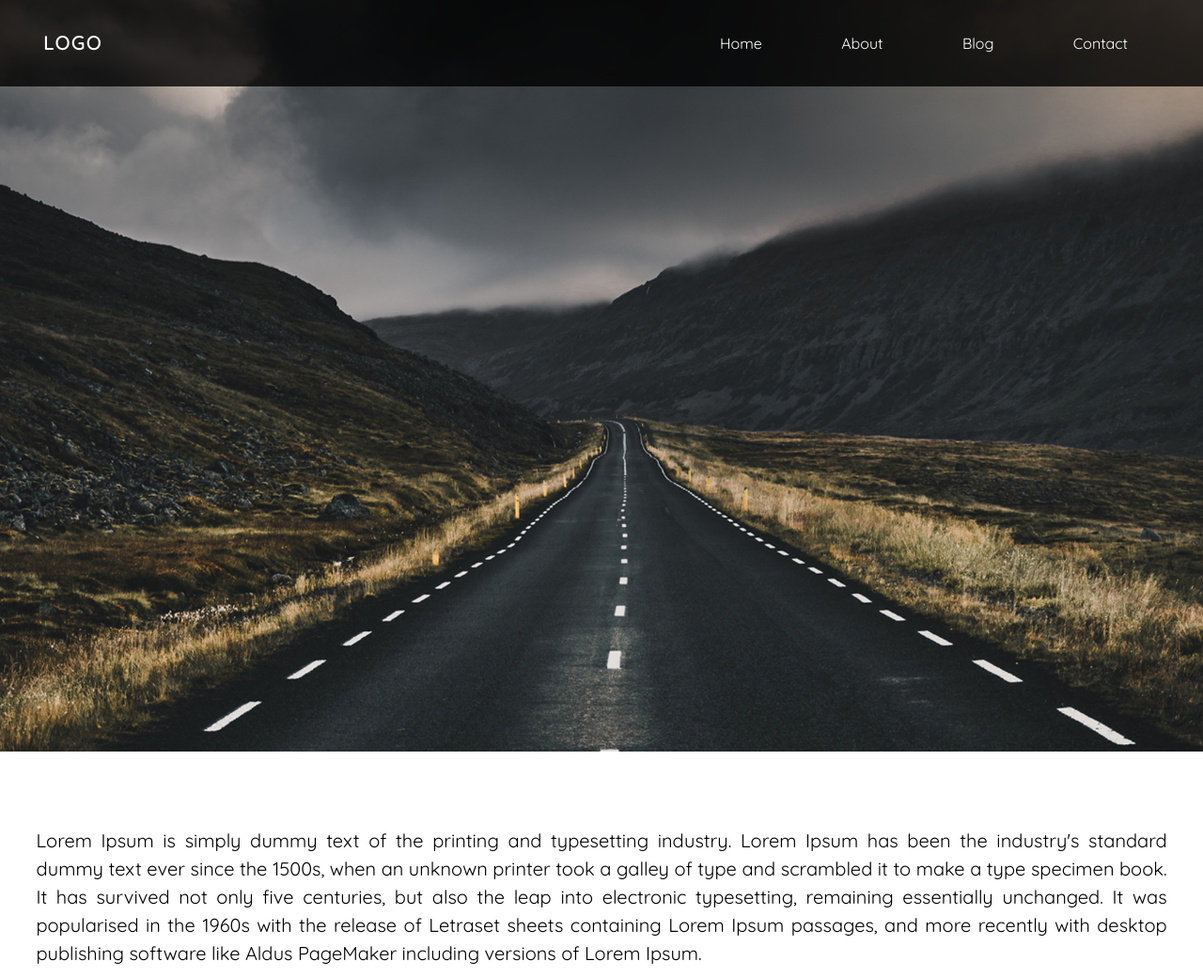
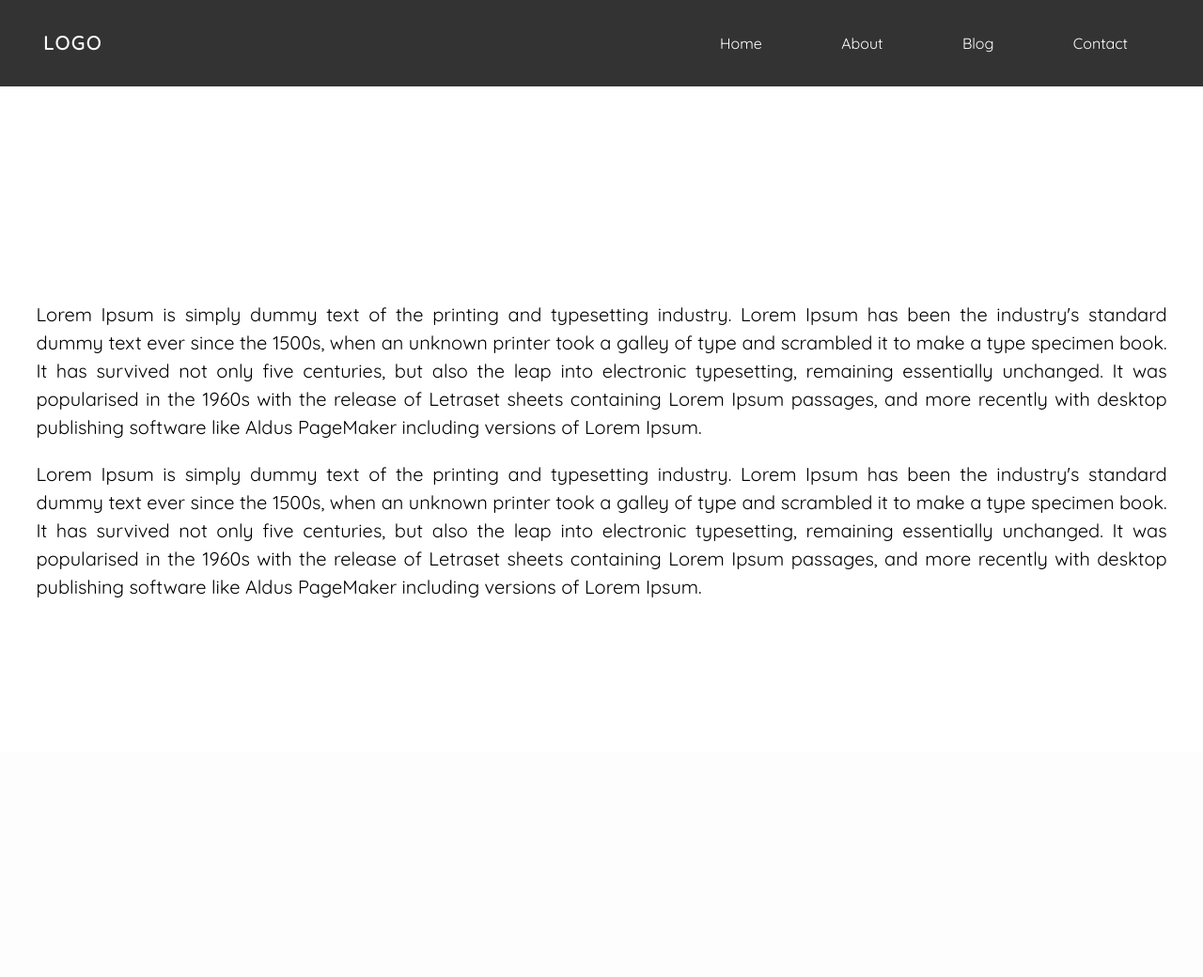
Before and after one commit to ktapia576/SpF-Project-2018, a PHP site: page / in a window 1280 px wide. Shown: the top 1040 px of the page at 94% size. After the commit the page ends 636 px from the top, so only its background shows below. Run offline with PHP 8.4, Linux system fonts and the light colour scheme.

Commit message:
Change style

```diff
--- a/styles/style.css
+++ b/styles/style.css
@@ -11,8 +11,8 @@ body {
 
 header {
   width: 100%;
-  height: 100vh;
-  background: url("../images/hero.jpg") no-repeat 50% 50%;
+  height: 30vh;
+  /*background: url("../images/hero.jpg") no-repeat 50% 50%;*/
   background-size: cover;
 }
 
```
